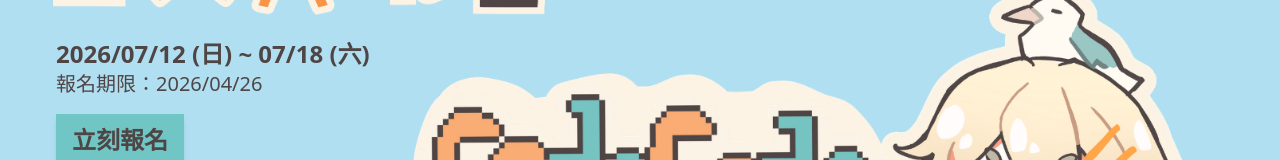
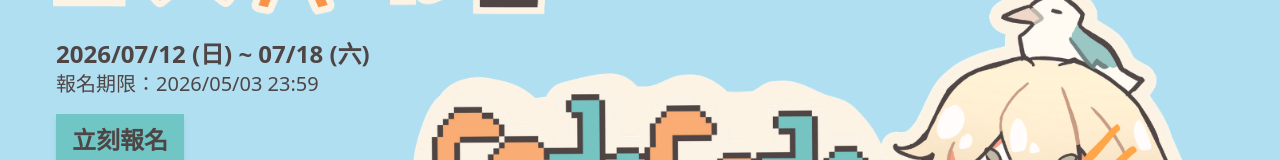
Before and after one commit to rainple0130/csie_camp, a Next.js app: page / in a window 1280 px wide. Shown: the part 483-643 px from the top of the page. Built offline with nearby package versions, Linux system fonts and the light colour scheme; no server answers.

Commit message:
fix: apply date

```diff
--- a/src/components/home/HomePageClient.tsx
+++ b/src/components/home/HomePageClient.tsx
@@ -53,7 +53,7 @@ export function HomePageClient() {
 						{campInfo.period}
 					</p>
 					<p className="ml-3 sm:ml-10 text-sm md:text-xl text-gray sm:-translate-y-10 -translate-y-5">
-						報名期限：{campDates.applyEnd}
+						報名期限：{campDates.applyEnd} 23:59
 					</p>
 					<Link
 						href={campInfo.formUrl}
--- a/src/data/dates.ts
+++ b/src/data/dates.ts
@@ -1,7 +1,6 @@
 export const campDates = {
   applyStart: "2026/03/14",
-  applyRealEnd: "2026/04/26",
-  applyEnd: "2026/04/26",
+  applyEnd: "2026/05/03",
   resultAnnounce: "2026/05/18",
   campStart: "2026/07/12",
   campEnd: "2026/07/18",
```
